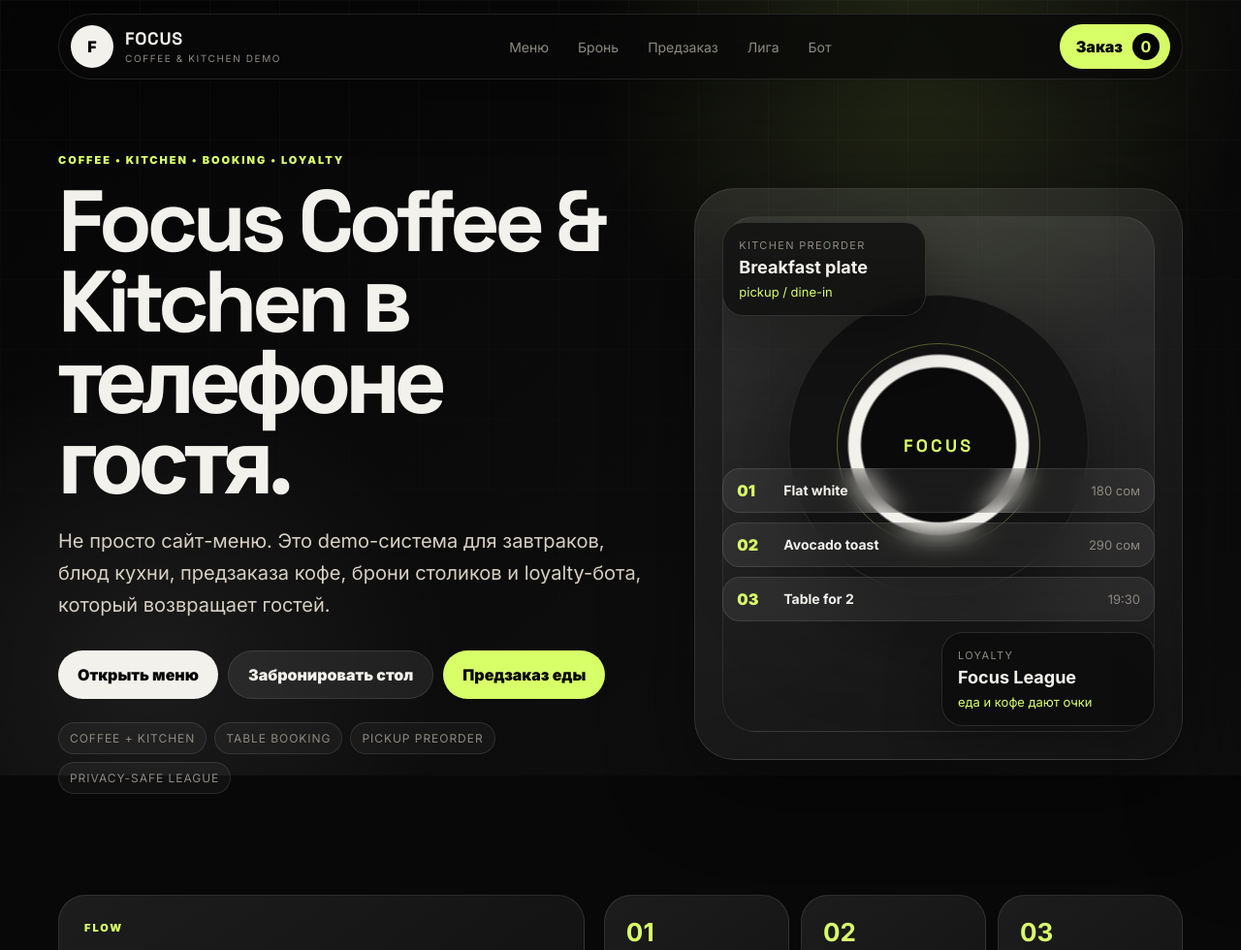
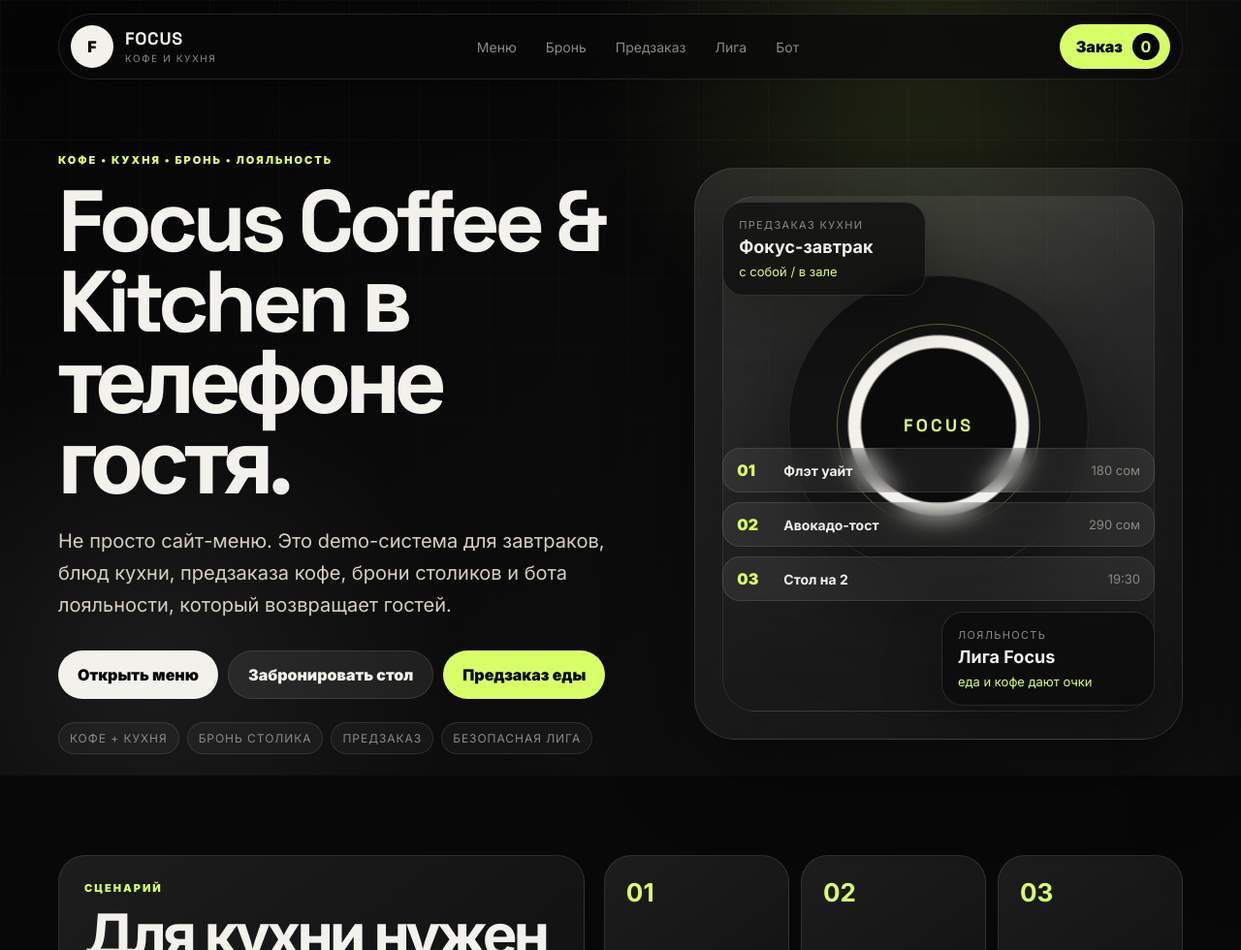
Before and after one commit to NursultanKoshoev11/Coffee, a plain HTML site: page index.html in a window 1280 px wide. Shown: the top 980 px of the page at 97% size. Drawn offline with Linux system fonts and the light colour scheme.

Commit message:
Translate Focus website to Russian

```diff
--- a/index.html
+++ b/index.html
@@ -3,8 +3,8 @@
 <head>
   <meta charset="utf-8">
   <meta name="viewport" content="width=device-width, initial-scale=1, viewport-fit=cover">
-  <title>Focus Coffee & Kitchen — menu, booking & loyalty</title>
-  <meta name="description" content="Dark minimal MVP demo for Focus Coffee & Kitchen: coffee menu, kitchen preorder, table booking and loyalty bot.">
+  <title>Focus Coffee & Kitchen — меню, предзаказ, бронь и бот</title>
+  <meta name="description" content="Тёмное минималистичное MVP-демо для Focus Coffee & Kitchen: кофе, кухня, предзаказ, бронь столиков и бот лояльности.">
   <link rel="preconnect" href="https://fonts.googleapis.com">
   <link rel="preconnect" href="https://fonts.gstatic.com" crossorigin>
   <link href="https://fonts.googleapis.com/css2?family=Inter:wght@400;500;600;700;800;900&family=Space+Grotesk:wght@600;700&display=swap" rel="stylesheet">
@@ -17,11 +17,11 @@
   <div class="site-bg" aria-hidden="true"></div>
 
   <header class="topbar">
-    <a class="brand" href="#top" aria-label="Focus Coffee and Kitchen demo">
+    <a class="brand" href="#top" aria-label="Демо Focus Coffee & Kitchen">
       <span class="logo">F</span>
-      <span class="brand-text"><b>Focus</b><small>coffee & kitchen demo</small></span>
+      <span class="brand-text"><b>Focus</b><small>кофе и кухня</small></span>
     </a>
-    <nav class="nav" aria-label="Main navigation">
+    <nav class="nav" aria-label="Главная навигация">
       <a href="#menu">Меню</a>
       <a href="#booking">Бронь</a>
       <a href="#preorder">Предзаказ</a>
@@ -34,44 +34,44 @@
   <main id="top">
     <section class="hero shell">
       <div class="hero-copy">
-        <p class="eyebrow">coffee • kitchen • booking • loyalty</p>
+        <p class="eyebrow">кофе • кухня • бронь • лояльность</p>
         <h1>Focus Coffee & Kitchen в телефоне гостя.</h1>
-        <p class="lead">Не просто сайт-меню. Это demo-система для завтраков, блюд кухни, предзаказа кофе, брони столиков и loyalty-бота, который возвращает гостей.</p>
+        <p class="lead">Не просто сайт-меню. Это demo-система для завтраков, блюд кухни, предзаказа кофе, брони столиков и бота лояльности, который возвращает гостей.</p>
         <div class="hero-actions">
           <a class="btn primary" href="#menu">Открыть меню</a>
           <a class="btn secondary" href="#booking">Забронировать стол</a>
           <button class="btn ghost" id="heroOrder" type="button">Предзаказ еды</button>
         </div>
-        <div class="trust-row"><span>coffee + kitchen</span><span>table booking</span><span>pickup preorder</span><span>privacy-safe league</span></div>
+        <div class="trust-row"><span>кофе + кухня</span><span>бронь столика</span><span>предзаказ</span><span>безопасная лига</span></div>
       </div>
-      <div class="hero-showcase" aria-label="Focus Coffee and Kitchen preview">
-        <div class="focus-card live-card"><small>kitchen preorder</small><b>Breakfast plate</b><span>pickup / dine-in</span></div>
+      <div class="hero-showcase" aria-label="Превью Focus Coffee & Kitchen">
+        <div class="focus-card live-card"><small>предзаказ кухни</small><b>Фокус-завтрак</b><span>с собой / в зале</span></div>
         <div class="focus-cup"><div class="cup-ring"></div><div class="cup-core">focus</div></div>
         <div class="mini-menu">
-          <div><span>01</span><b>Flat white</b><em>180 сом</em></div>
-          <div><span>02</span><b>Avocado toast</b><em>290 сом</em></div>
-          <div><span>03</span><b>Table for 2</b><em>19:30</em></div>
+          <div><span>01</span><b>Флэт уайт</b><em>180 сом</em></div>
+          <div><span>02</span><b>Авокадо-тост</b><em>290 сом</em></div>
+          <div><span>03</span><b>Стол на 2</b><em>19:30</em></div>
         </div>
-        <div class="focus-card league-card"><small>loyalty</small><b>Focus League</b><span>еда и кофе дают очки</span></div>
+        <div class="focus-card league-card"><small>лояльность</small><b>Лига Focus</b><span>еда и кофе дают очки</span></div>
       </div>
     </section>
 
     <section id="preorder" class="shell preorder-strip">
-      <div><p class="eyebrow">Flow</p><h2>Для кухни нужен не только кофе-заказ.</h2></div>
+      <div><p class="eyebrow">Сценарий</p><h2>Для кухни нужен не только кофе-заказ.</h2></div>
       <div class="steps">
         <article><b>01</b><span>Кофе и блюда</span></article>
-        <article><b>02</b><span>Pickup или dine-in</span></article>
+        <article><b>02</b><span>С собой или в зале</span></article>
         <article><b>03</b><span>Бронь столика</span></article>
       </div>
     </section>
 
-    <section id="branches" class="shell section-block"><div class="section-head"><p class="eyebrow">Location</p><h2>Гость сразу выбирает формат: забрать заказ или прийти на место.</h2></div><div id="branchTabs" class="branch-grid"></div></section>
+    <section id="branches" class="shell section-block"><div class="section-head"><p class="eyebrow">Форматы</p><h2>Гость сразу выбирает: забрать заказ или прийти на место.</h2></div><div id="branchTabs" class="branch-grid"></div></section>
 
-    <section id="menu" class="shell section-block menu-section"><div class="section-head menu-head"><div><p class="eyebrow">Coffee & Kitchen menu</p><h2>Меню с кофе, завтраками и блюдами</h2></div><div id="categoryTabs" class="category-tabs"></div></div><div id="menuGrid" class="menu-grid"></div></section>
+    <section id="menu" class="shell section-block menu-section"><div class="section-head menu-head"><div><p class="eyebrow">Меню</p><h2>Кофе, завтраки и блюда кухни</h2></div><div id="categoryTabs" class="category-tabs"></div></div><div id="menuGrid" class="menu-grid"></div></section>
 
     <section id="booking" class="shell reservation-section">
       <div class="reservation-copy">
-        <p class="eyebrow">Table booking</p>
+        <p class="eyebrow">Бронь столика</p>
         <h2>Бронь столика без звонков.</h2>
         <p>Для coffee & kitchen важно не только продать кофе. Гость может заранее выбрать дату, время, количество гостей и оставить короткий комментарий.</p>
       </div>
@@ -86,13 +86,13 @@
       </form>
     </section>
 
-    <section id="leaderboard" class="shell leaderboard-section"><div class="leaderboard-hero"><div><p class="eyebrow">Focus League</p><h2>Кофе и кухня двигают гостя выше.</h2><p>Публично показываем только имя и аватар-заглушку. Username, телефон и Telegram ID не выводятся на сайт.</p></div><div class="league-prize"><span>reward</span><b>free brunch</b><small>для #1 недели</small></div></div><div class="leaderboard-grid"><div id="leaderboardPodium" class="podium-grid"></div><div class="leaderboard-panel"><div class="leaderboard-panel-head"><div><span>Top guests</span><b id="leaderboardTotal">0 участников</b></div><button id="resetLeaderboard" type="button">Сброс demo</button></div><div id="leaderboardList" class="leaderboard-list"></div><p class="privacy-note">Privacy-safe: только имя/аватар и количество покупок. Для общего рейтинга после MVP нужен backend или синхронизация с Telegram-ботом.</p></div></div></section>
+    <section id="leaderboard" class="shell leaderboard-section"><div class="leaderboard-hero"><div><p class="eyebrow">Лига Focus</p><h2>Кофе и кухня двигают гостя выше.</h2><p>Публично показываем только имя и аватар-заглушку. Логин, телефон и Telegram ID не выводятся на сайт.</p></div><div class="league-prize"><span>подарок</span><b>бесплатный бранч</b><small>для #1 недели</small></div></div><div class="leaderboard-grid"><div id="leaderboardPodium" class="podium-grid"></div><div class="leaderboard-panel"><div class="leaderboard-panel-head"><div><span>Топ гостей</span><b id="leaderboardTotal">0 участников</b></div><button id="resetLeaderboard" type="button">Сброс demo</button></div><div id="leaderboardList" class="leaderboard-list"></div><p class="privacy-note">Безопасно для приватности: показываем только имя/аватар и количество покупок. Для общего рейтинга после MVP нужен backend или синхронизация с Telegram-ботом.</p></div></div></section>
 
-    <section id="bot" class="shell section-block bot-section"><div class="section-head"><p class="eyebrow">Loyalty bot</p><h2>Бот закрывает меню, предзаказ еды, бронь и повторные визиты.</h2><p class="muted">В Telegram можно показать карточки кофе и блюд, собрать корзину, принять pickup time, забронировать столик и обновить Focus League.</p></div><div class="phone-preview"><div class="phone-top"><span></span><b>Focus Bot</b><i>online</i></div><div class="message bot-msg">Choose: coffee, kitchen or table booking.</div><div class="quick-grid"><span>☕ Coffee</span><span>🍽 Kitchen</span><span>📅 Бронь</span><span>🏆 Лига</span></div><div class="message user-msg">table for 2, 19:30</div><div class="message bot-msg">Done. Booking request created.</div></div></section>
+    <section id="bot" class="shell section-block bot-section"><div class="section-head"><p class="eyebrow">Бот лояльности</p><h2>Бот закрывает меню, предзаказ еды, бронь и повторные визиты.</h2><p class="muted">В Telegram можно показать карточки кофе и блюд, собрать корзину, принять время получения, забронировать столик и обновить Лигу Focus.</p></div><div class="phone-preview"><div class="phone-top"><span></span><b>Бот Focus</b><i>онлайн</i></div><div class="message bot-msg">Выберите: кофе, кухня или бронь столика.</div><div class="quick-grid"><span>☕ Кофе</span><span>🍽 Кухня</span><span>📅 Бронь</span><span>🏆 Лига</span></div><div class="message user-msg">стол на 2, 19:30</div><div class="message bot-msg">Готово. Заявка на бронь сформирована.</div></div></section>
   </main>
 
-  <aside id="cart" class="cart-drawer" aria-hidden="true"><div class="cart-backdrop" id="cartBackdrop"></div><section class="cart-panel" aria-label="Корзина"><div class="cart-head"><div><p class="eyebrow">Preorder</p><h2>Ваш Focus-заказ</h2></div><button class="close-btn" id="closeCart" type="button" aria-label="Закрыть корзину">×</button></div><label class="field"><span>Формат</span><select id="orderBranch"></select></label><div id="cartItems" class="cart-items"></div><label class="field"><span>Имя для заказа и рейтинга</span><input id="guestName" placeholder="Например, Нурсултан"></label><label class="field"><span>Pickup / dine-in time</span><input id="pickupTime" placeholder="Например, 15:30 или на месте"></label><label class="field"><span>Промокод</span><input id="promoInput" placeholder="FOCUS10"></label><div class="total-card"><span>Итого</span><b id="cartTotal">0 сом</b></div><button id="copyOrder" class="btn primary full" type="button">Оформить demo-предзаказ</button><pre id="status" class="order-output"></pre></section></aside>
-  <footer class="footer shell"><span>Focus Coffee & Kitchen — MVP demo</span><span>menu • kitchen preorder • table booking • loyalty • bot</span></footer>
+  <aside id="cart" class="cart-drawer" aria-hidden="true"><div class="cart-backdrop" id="cartBackdrop"></div><section class="cart-panel" aria-label="Корзина"><div class="cart-head"><div><p class="eyebrow">Предзаказ</p><h2>Ваш Focus-заказ</h2></div><button class="close-btn" id="closeCart" type="button" aria-label="Закрыть корзину">×</button></div><label class="field"><span>Формат</span><select id="orderBranch"></select></label><div id="cartItems" class="cart-items"></div><label class="field"><span>Имя для заказа и рейтинга</span><input id="guestName" placeholder="Например, Нурсултан"></label><label class="field"><span>Время получения / визита</span><input id="pickupTime" placeholder="Например, 15:30 или на месте"></label><label class="field"><span>Промокод</span><input id="promoInput" placeholder="FOCUS10"></label><div class="total-card"><span>Итого</span><b id="cartTotal">0 сом</b></div><button id="copyOrder" class="btn primary full" type="button">Оформить demo-предзаказ</button><pre id="status" class="order-output"></pre></section></aside>
+  <footer class="footer shell"><span>Focus Coffee & Kitchen — MVP demo</span><span>меню • предзаказ еды • бронь • лояльность • бот</span></footer>
   <script src="app.js"></script>
 </body>
 </html>
```
